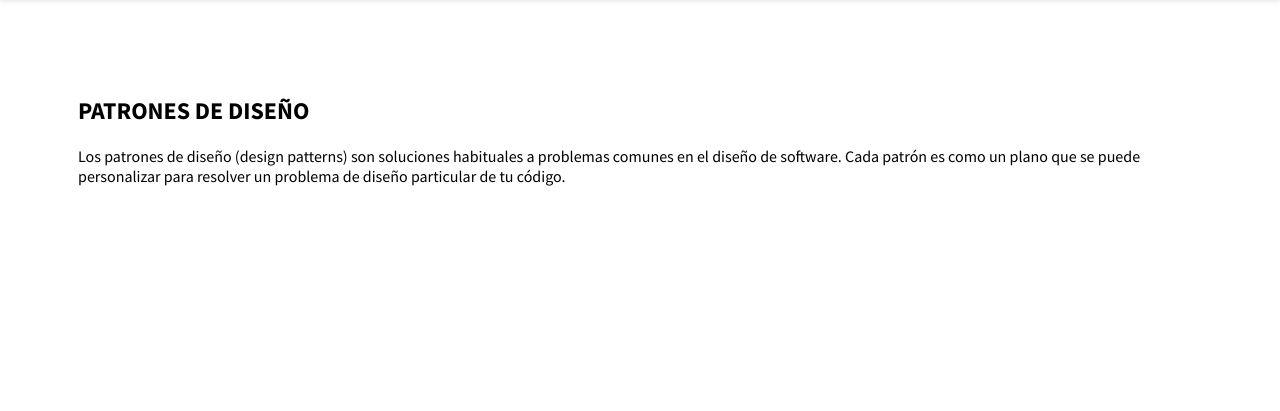
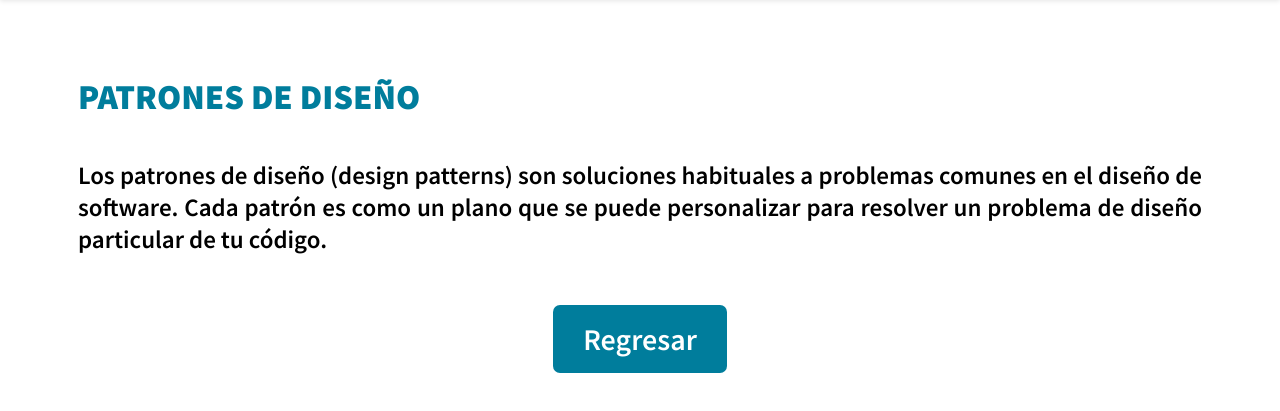
Before and after one commit to FelipeAponte/bit01website, a plain HTML site: page docs/desing_patterns.html in a window 1280 px wide. Shown: the part 73-484 px from the top of the page. Drawn offline with Linux system fonts and the light colour scheme.

Commit message:
se añade botón a las páginas auxiliares

```diff
--- a/docs/desing_patterns.html
+++ b/docs/desing_patterns.html
@@ -10,6 +10,7 @@
   <link href="https://fonts.googleapis.com/css2?family=Source+Sans+Pro:wght@400;600;700;900&display=swap" rel="stylesheet">
   <link rel="stylesheet" href="./styles/main.css">
   <link rel="stylesheet" href="./styles/navbar.css">
+  <link rel="stylesheet" href="./styles/content.css">
   <script defer src="js/app.js"></script>
 </head>
 <body>
@@ -43,6 +44,9 @@
                 puede personalizar para resolver un problema de
                 diseño particular de tu código.</p>
         </div>
+        <div class="content-btn">
+          <a href="./index.html" class="content-btn-back">Regresar</a>
+        </div>
     </section>
   </div>
 
--- a/docs/js/app.js
+++ b/docs/js/app.js
@@ -31,10 +31,10 @@ sendBtn.addEventListener("click", (e) => {
     let B = email.value == "";
 
     if (A || B ) {
-        modalImage.src = "images/error.png";
+        modalImage.src = "./images/error.png";
         response.textContent = "Por favor ingrese todos los datos solicitados";
     } else {
-        modalImage.src = "images/check.png";
+        modalImage.src = "./images/check.png";
         response.textContent = `¡Hola ${name.value}!, gracias por suscribirte a nuestra newsletter.`;
     }
 
--- a/docs/styles/content.css
+++ b/docs/styles/content.css
@@ -0,0 +1,51 @@
+.content-info {
+    display: grid;
+    gap: 40px;
+}
+
+.content-title {
+    font-size: 25px;
+    font-weight: 900;
+    margin: 0;
+    color: var(--primary-color);
+}
+
+.content-details {
+    font-size: 18px;
+    font-weight: 600;
+    margin: 0;
+    color: var(--text-color);
+    text-align: justify;
+}
+
+.content-btn {
+    display: flex;
+    justify-content: center;
+    align-items: center;
+}
+
+.content-btn-back {
+    background-color: var(--primary-color);
+    color: var(--text-color-inverse);
+    border: none;
+    font-size: 20px;
+    font-weight: 600;
+    padding: 0.5em 1em;
+    border-radius: 7px;
+    cursor: pointer;
+    margin-top: 50px;
+}
+
+@media (min-width: 700px) {
+    .content-title {
+        font-size: 35px;
+    }
+
+    .content-details {
+        font-size: 25px;
+    }
+
+    .content-btn-back {
+        font-size: 30px;
+    }
+}
```
Also changed, not shown: docs/technical_debt.html (+4 -0 lines).
